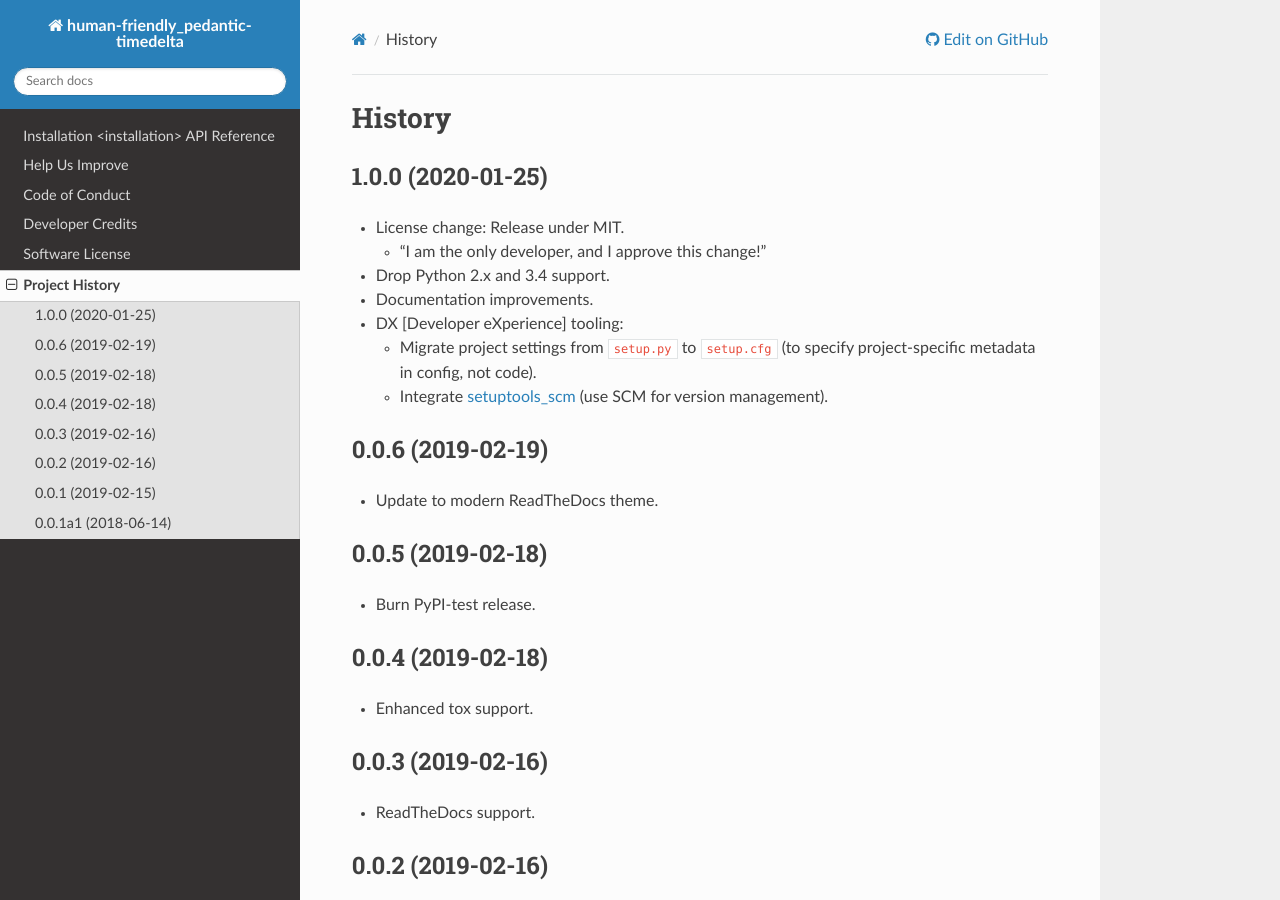
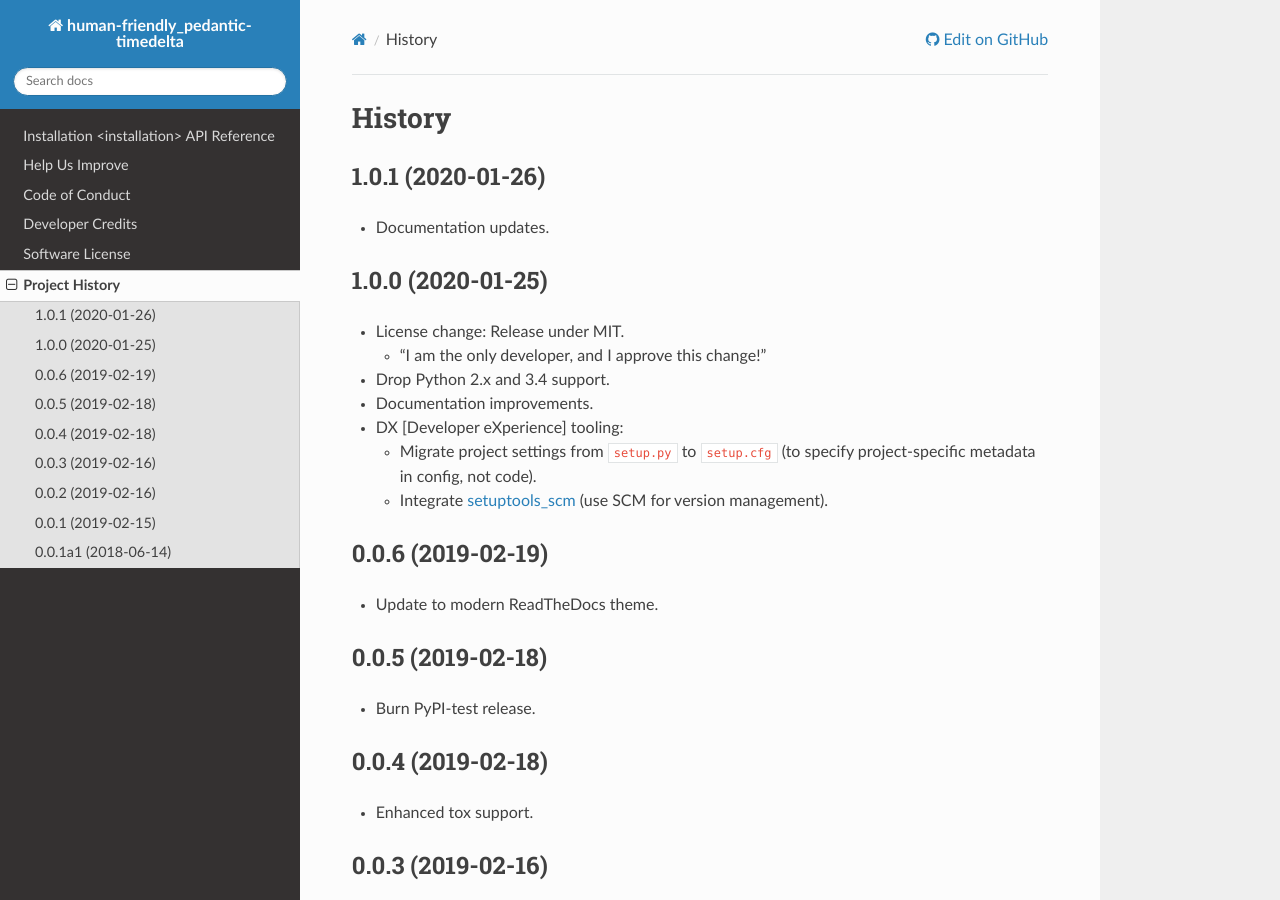
Before and after one commit to hotoffthehamster/human-friendly_pedantic-timedelta, a Sphinx documentation site: the page built from docs/history.rst, in a window 1280 px wide and 900 px high. Built offline with Sphinx 7.4.7 and the Read the Docs theme 2.0.0, drawn with Linux system fonts in a browser that asks for light colours; the version number could not be read and is left out.

Commit message:
Docs: Update History (v1.0.1).

```diff
--- a/HISTORY.rst
+++ b/HISTORY.rst
@@ -3,6 +3,11 @@ History
 #######
 
 .. :changelog:
+
+1.0.1 (2020-01-26)
+==================
+
+- Documentation updates.
 
 1.0.0 (2020-01-25)
 ==================
```
Also changed, not shown: docs/history-ci.md (+6 -0 lines).
